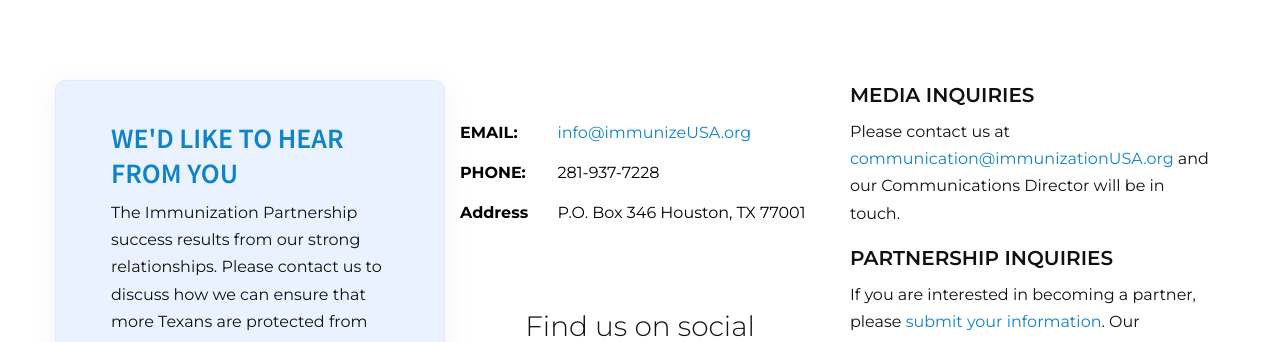
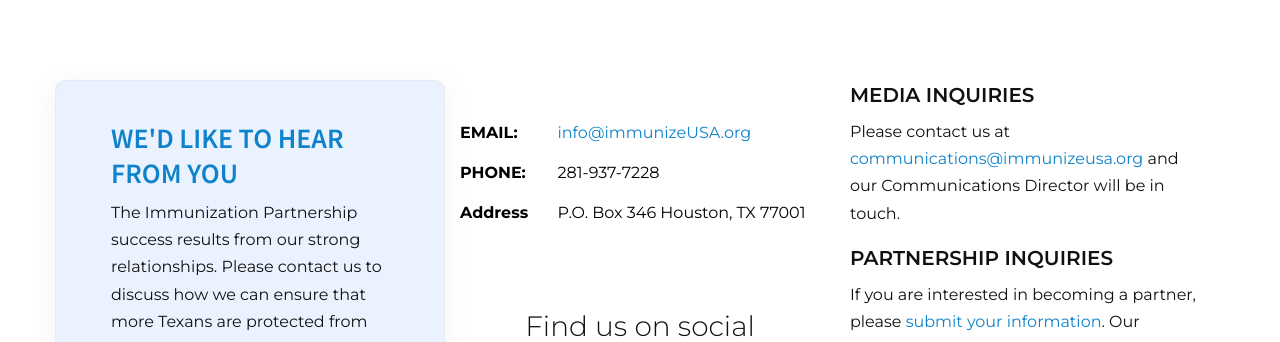
Before and after one commit to aitshuber/immunizecc, a Jekyll site: the page built from contact.html, in a window 1280 px wide. Shown: the part 480-822 px from the top of the page. Built offline with Jekyll 4.4.1, drawn with Linux system fonts in a browser that asks for light colours; some web fonts are replaced; a script that is not in the unit is left out; comment, search, counter and statistics services are not loaded.

Commit message:
Updated 'contact.html' via CloudCannon

```diff
--- a/contact.html
+++ b/contact.html
@@ -48,11 +48,11 @@
 	<div class="col-lg-4 col-12 mb-2">
 		<h5><strong>MEDIA INQUIRIES</strong></h5>
 		<p class="editable">
-		  Please contact us at <a href="communication@immunizationUSA">communication@immunizationUSA</a><a href="mailto:communication@immunizationUSA.org">.org </a>and our Communications Director will be in touch.
+		  Please contact us at <a href="mailto:communications@immunizeusa.org">communications@immunizeusa.org</a><a href="mailto:communication@immunizationUSA.org">&nbsp;</a>and our Communications Director will be in touch.
 		</p>
 	  <h5><strong>PARTNERSHIP INQUIRIES&nbsp;</strong></h5>
 	  <p class="editable">
-	    If you are interested in becoming a partner, please <a href="&lt;a href=mailto:kgore@immunizationUSA.org&gt;kgore@immunizationUSA.org&lt;/a&gt;">submit your information</a>. Our Partnerships Manager will contact you straight away.&nbsp;
+	    If you are interested in becoming a partner, please <a href="mailto:kgore@immunizationUSA.org">submit your information</a>. Our Partnerships Manager will contact you straight away.&nbsp;
 	  </p>
 
 	</div>
```
